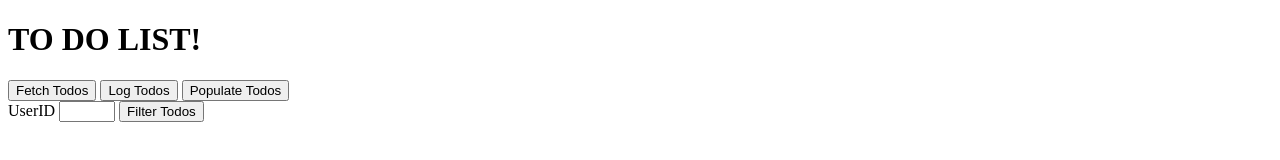
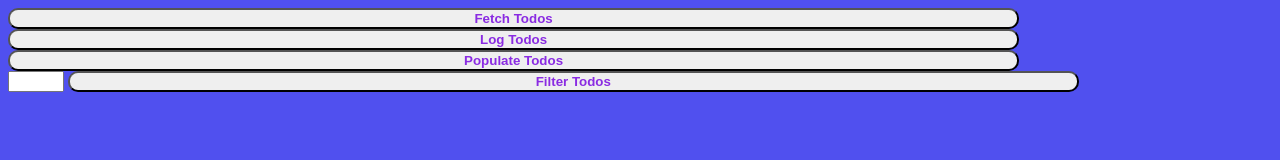
Before and after one commit to noearobles/dummy-data-todo-list, a plain HTML site: page index.html in a window 1280 px wide. Drawn offline with Linux system fonts and the light colour scheme.

Commit message:
modidified html

```diff
--- a/index.html
+++ b/index.html
@@ -5,28 +5,35 @@
     <meta charset="UTF-8">
     <meta http-equiv="X-UA-Compatible" content="IE=edge">
     <meta name="viewport" content="width=device-width, initial-scale=1.0">
-    <link rel="stylesheet" href="style.css">
+    <link rel="preconnect" href="https://fonts.googleapis.com">
+    <link rel="preconnect" href="https://fonts.gstatic.com" crossorigin>
+    <link
+        href="https://fonts.googleapis.com/css2?family=Arimo&family=Fira+Sans&family=Roboto+Condensed:ital,wght@0,700;1,400&display=swap"
+        rel="stylesheet">
+    <link rel="stylesheet" href="./style.css">
     <title>To Do List</title>
-    <link rel="stylesheet" href="./style.css">
 </head>
 
 <body>
-    <h1>TO DO LIST!</h1>
+    <div class="buttons">
         <button onclick="fetchTodos()">Fetch Todos</button>
         <button onclick="logTodos()">Log Todos</button>
         <button onclick="populateTodos()">Populate Todos</button>
         <div class="filter-row">
             <div class="form-group">
-            <label for="userID">UserID</label>
+                <label for="userID" aria-placeholder="UserID"></label>
                 <input type="number" min="1" max="10">
                 <button onclick="filterTodos()">Filter Todos</button>
+
+
+
             </div>
 
+        </div>
+    </div>
     <ol id="todo-list">
+        <!-- LIs will go here -->
     </ol>
-        <!-- LIs will go here -->
-
-
     <script src="./todo.js"></script>
 </body>
 
--- a/style.css
+++ b/style.css
@@ -0,0 +1,19 @@
+body {background-color: rgb(80, 80, 239);
+    font-family: 'Arimo', sans-serif;
+    font-family: 'Fira Sans', sans-serif;
+    font-family: 'Roboto Condensed', sans-serif;
+    grid-template-columns: repeat(3, 1 1 1);
+}
+.buttons{
+
+}
+button {border-radius: 10px;width: 80%;
+    color: blueviolet;
+    font-weight: bolder;
+}
+ol{
+    font-size: smaller;font-weight: bolder;
+}
+#todo-list{
+    align-items: center;
+}
```
Lines whose indentation alone changed are shown as unchanged.
